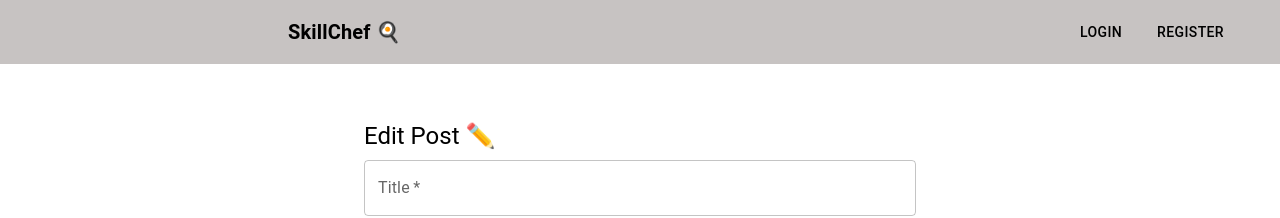
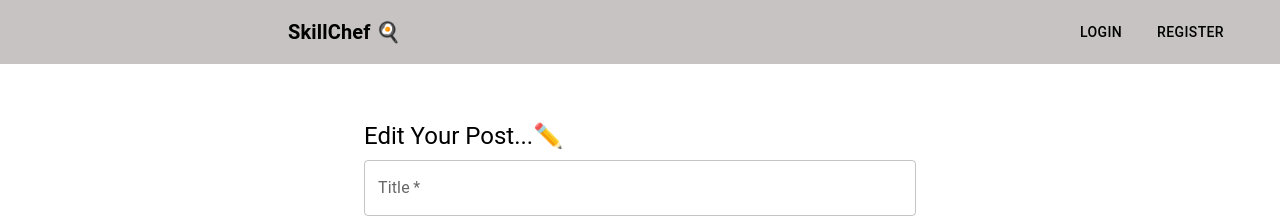
Before and after one commit to oshanwijekoon/PAF-PROJECT, a React (Create React App) app in the folder skillchef-frontend/: page /edit-post/1 in a window 1280 px wide. Shown: the top 218 px of the page. Built offline with nearby package versions, Linux system fonts and the light colour scheme.

Commit message:
Update EditPost component title and button

```diff
--- a/skillchef-frontend/src/components/Oshan/EditPost.js
+++ b/skillchef-frontend/src/components/Oshan/EditPost.js
@@ -91,7 +91,7 @@ function EditPost() {
   return (
     <Container maxWidth="sm" sx={{ mt: 4 }}>
       <Typography variant="h5" gutterBottom>
-        Edit Post ✏️
+        Edit Your Post...✏️
       </Typography>
 
       {/* ✅ Show old image if available */}
@@ -162,7 +162,7 @@ function EditPost() {
           )}
 
           <Button type="submit" variant="contained" color="primary">
-            Update Post
+            Update  Post
           </Button>
         </Stack>
       </form>
```
